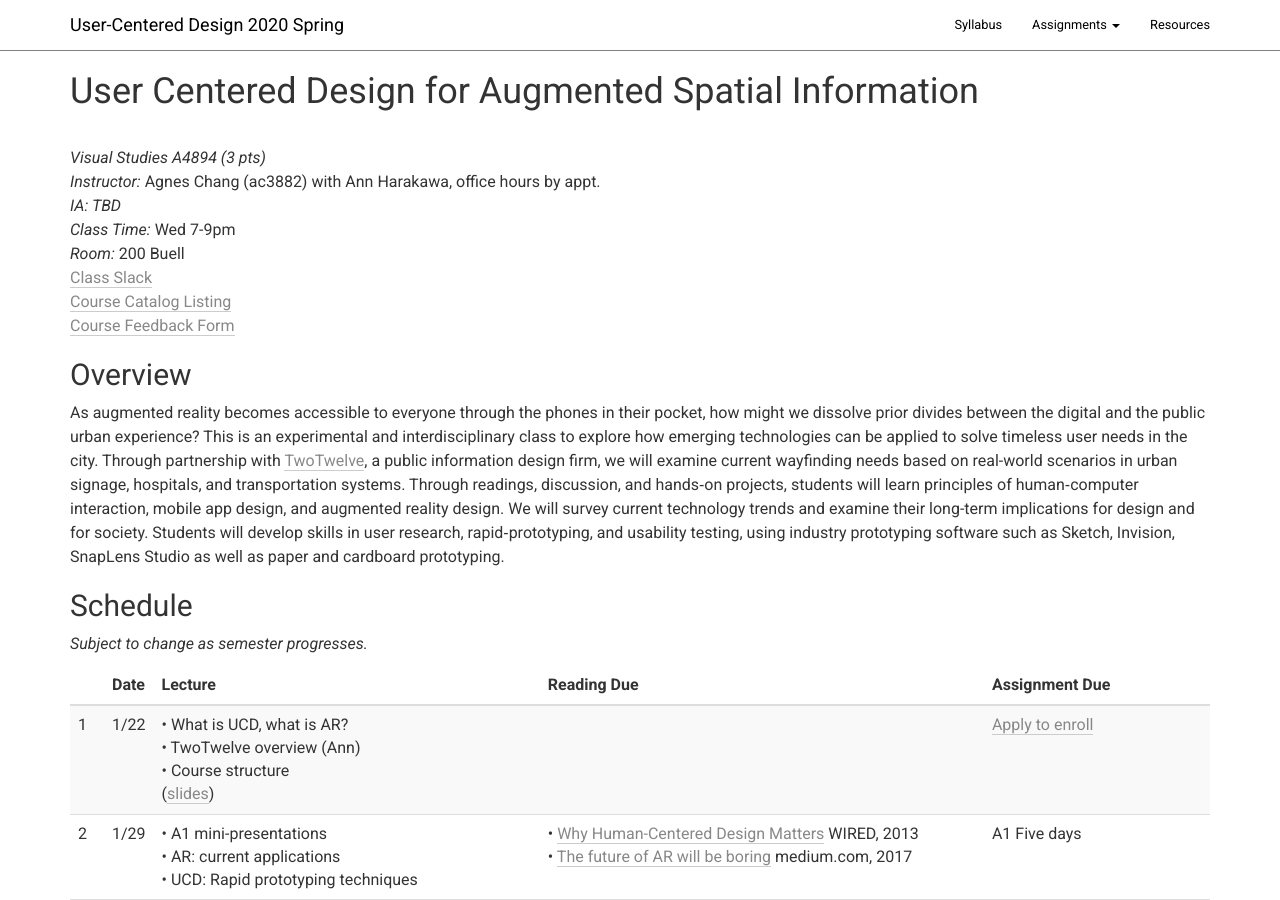
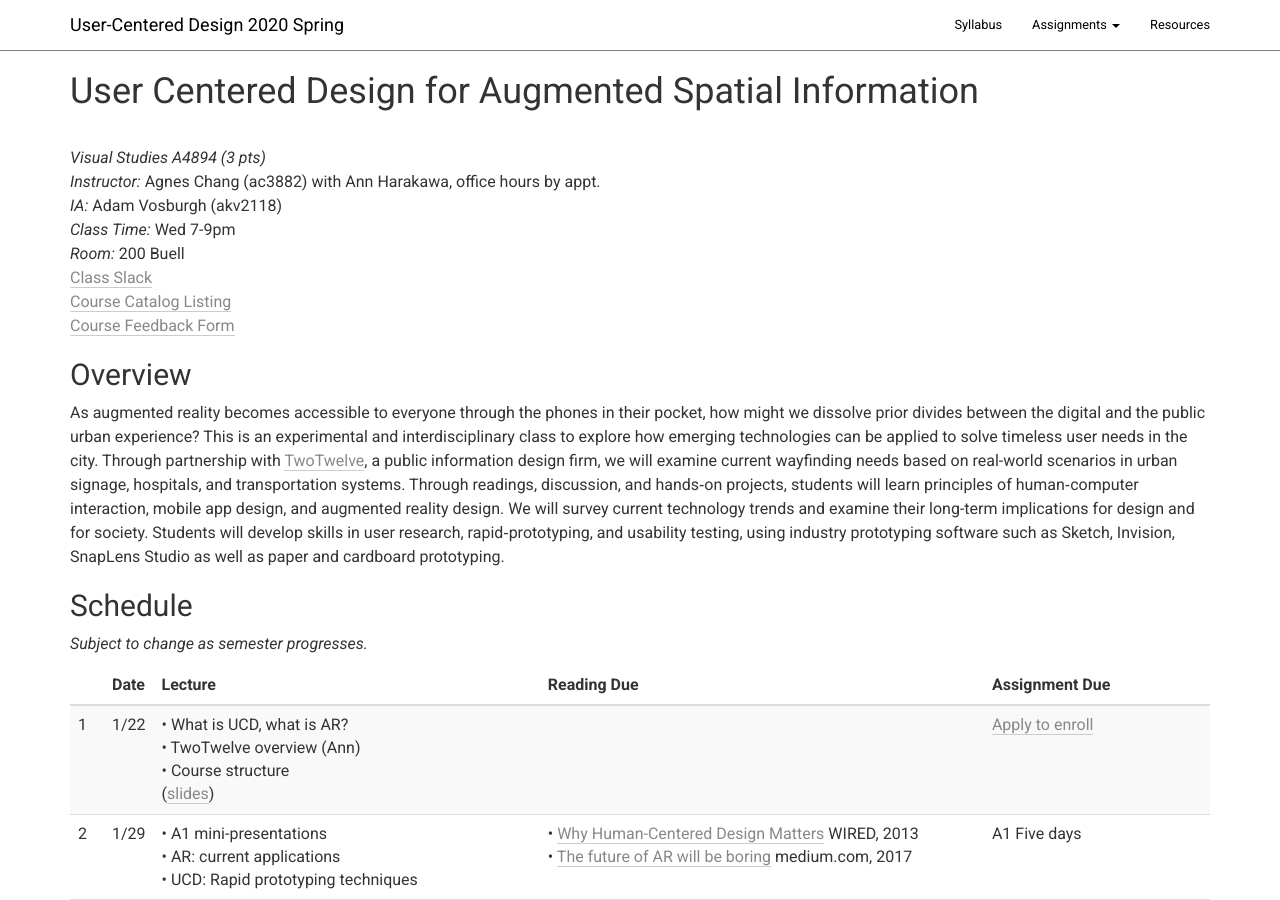
Before and after one commit to columbiaspatialinfo/columbiaspatialinfo.github.io, a Jekyll site: the page built from index.md, in a window 1280 px wide and 900 px high. Built offline with Jekyll 4.4.1, drawn with Linux system fonts in a browser that asks for light colours; our own code applies the rules of GitHub Pages for plain Markdown files.

Commit message:
Update index.md

```diff
--- a/index.md
+++ b/index.md
@@ -8,7 +8,7 @@ layout: default
 <br>
 _Visual Studies A4894 (3 pts)_ <br>
 _Instructor:_ Agnes Chang (ac3882) with Ann Harakawa, office hours by appt. <br>
-_IA: TBD_<br>
+_IA:_ Adam Vosburgh (akv2118)<br>
 _Class Time:_ Wed 7-9pm <br>
 _Room:_ 200 Buell <br>
 [Class Slack](https://join.slack.com/t/columbiaspati-sa12856/shared_invite/enQtODkwNTIzNTE0NzkwLWEwZDM4OTY2NTAxZjAwN2Y5Yzc5MGQ2NDIzNjNkMDk1NTAzMDlkNzQ3YzM5YzkyMWFjNzJlYTRmNzE1ZWFmNTI) <br>
```
